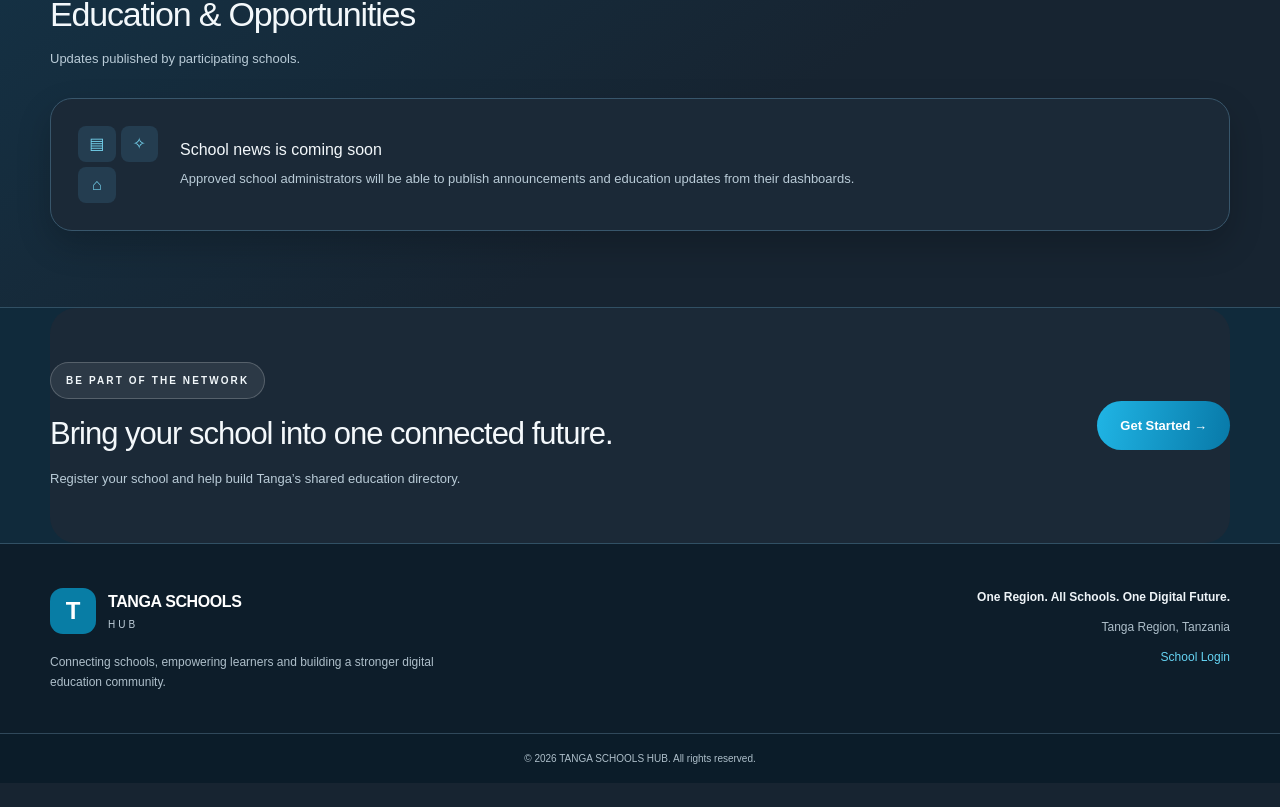
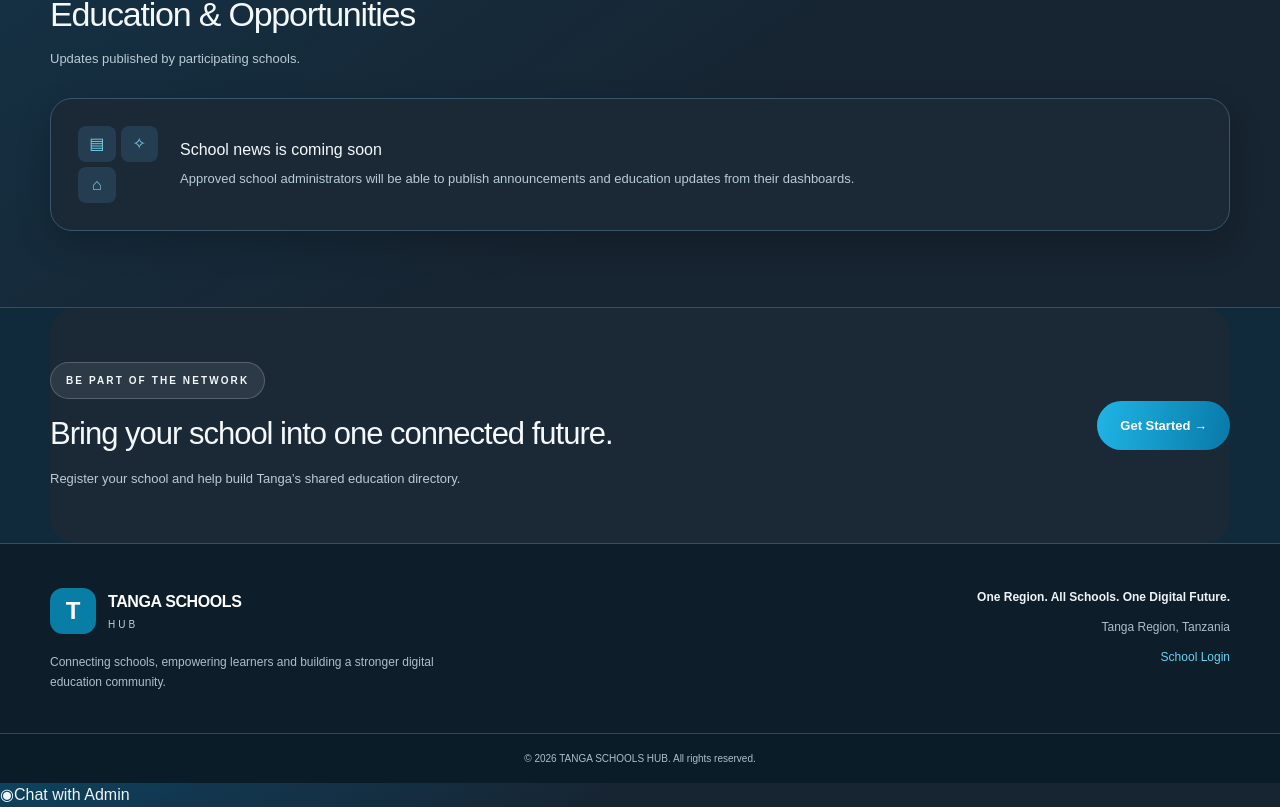
Before and after one commit to mnaally35-create/tanga-schools-hub, a Next.js app: page / in a window 1280 px wide. Shown: the part 1985-2792 px from the top of the page. Before the commit the page ends 2768 px from the top, so only its background shows below. Built offline with nearby package versions, Linux system fonts and the light colour scheme; no server answers; the database is empty.

Commit message:
Add global WhatsApp contact button for chief administrator

```diff
--- a/src/app/layout.tsx
+++ b/src/app/layout.tsx
@@ -40,5 +40,5 @@ export const viewport: Viewport = {
 };
 
 export default function RootLayout({ children }: Readonly<{ children: React.ReactNode }>) {
-  return <html lang="en-TZ"><body><a className="skip-link" href="#main-content">Skip to main content</a><PwaRegister />{children}</body></html>;
+  return <html lang="en-TZ"><body><a className="skip-link" href="#main-content">Skip to main content</a><PwaRegister />{children}<a className="whatsapp-admin-button" href="https://wa.me/255710082844?text=Habari%20Admin%20Mkuu%20wa%20Tanga%20Schools%20Hub%2C%20naomba%20msaada." target="_blank" rel="noopener noreferrer" aria-label="Chat with the chief administrator on WhatsApp"><span className="whatsapp-admin-icon" aria-hidden="true">◉</span><span>Chat with Admin</span></a></body></html>;
 }
```
